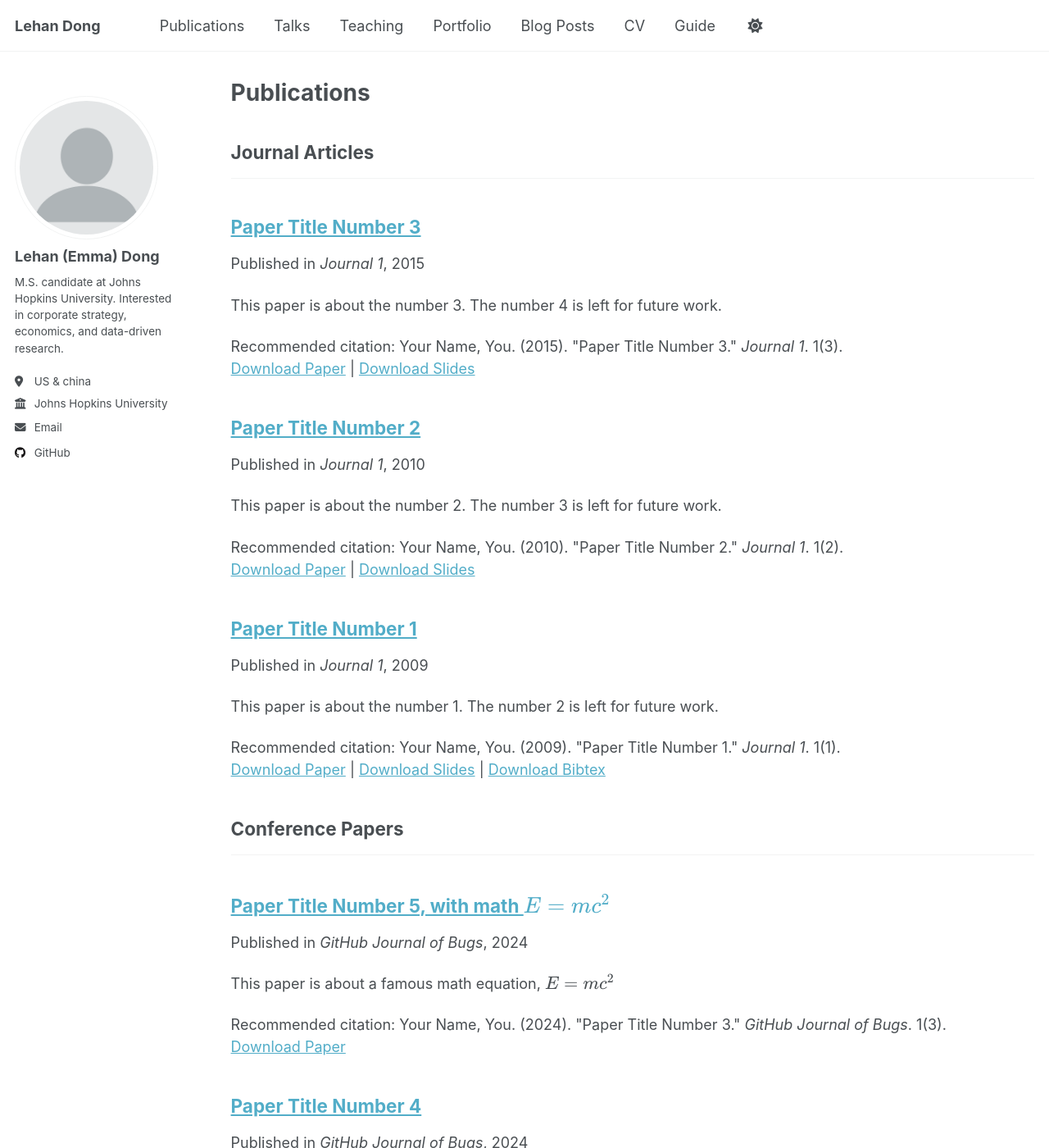
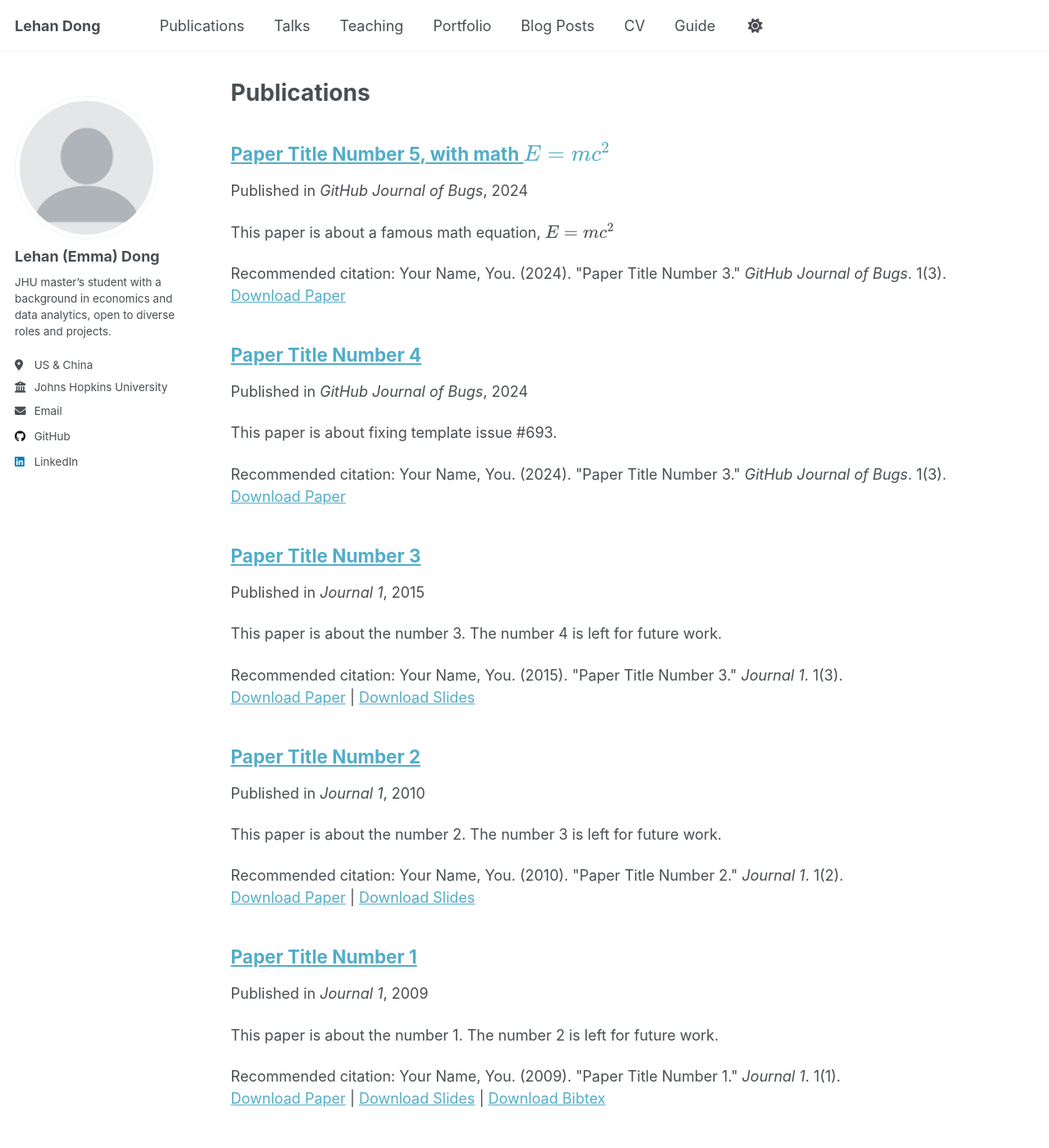
Before and after one commit to LehanDong/lehandongwebsite, a Jekyll site: the page built from _pages/publications.html, in a window 1280 px wide and 1400 px high. Shown: the whole window at 82% size. Built offline with Jekyll 4.4.1, drawn with Linux system fonts in a browser that asks for light colours; some of the changed text lies outside the part shown.

Commit message:
_config.yml

```diff
--- a/_config.yml
+++ b/_config.yml
@@ -9,7 +9,7 @@
 # Basic Site Settings
 title: "Lehan Dong"
 name: "Lehan Dong"
-description: "Master’s student at Johns Hopkins University, focusing on strategy, innovation, and data analytics."
+description: "Master’s student at Johns Hopkins University, exploring interdisciplinary approaches to business, technology, and policy challenges."
 url: "https://lehandong.github.io"
 baseurl: "/lehandongwebsite"
 repository: "lehandong/lehandong.github.io"
@@ -22,13 +22,13 @@ author:
   avatar           : "profile.png"
   name             : "Lehan (Emma) Dong"
   pronouns         : # example: "she/her"
-  bio              : "M.S. candidate at Johns Hopkins University. Interested in corporate strategy, economics, and data-driven research."
-  location         : "US & china"
+  bio              : "JHU master’s student with a background in economics and data analytics, open to diverse roles and projects."
+  location         : "US & China"
   employer         : "Johns Hopkins University"
   email            : "lehandongwork@gmail.com"
 
   # Repositories and software development
-  github           : "academicpages"
+  github           : "https://github.com/LehanDong/lehanproject"
 
   # Social media
   bluesky          : # Replace this with you Bluesky username
@@ -40,7 +40,7 @@ author:
   keybase          : # Username
   instagram        : # Username
   lastfm           : # Username
-  linkedin         : # Username
+  linkedin         : "https://www.linkedin.com/in/lehandong/"
   mastodon         : # URL
   medium           : # URL
   pinterest        : # Username
@@ -57,13 +57,13 @@ author:
   zhihu            : # Username
 
 # Publication Category - The following the list of publication categories and their headings
-publication_category:
-  books:
-    title: 'Books'
-  manuscripts:
-    title: 'Journal Articles'
-  conferences:
-    title: 'Conference Papers'
+# publication_category:
+#  books:
+#    title: 'Books'
+#  manuscripts:
+#    title: 'Journal Articles'
+#  conferences:
+#    title: 'Conference Papers'
 
 # Site Settings
 teaser                   :  # filename of teaser fallback teaser image placed in /images/, .e.g. "500x300.png"
```
